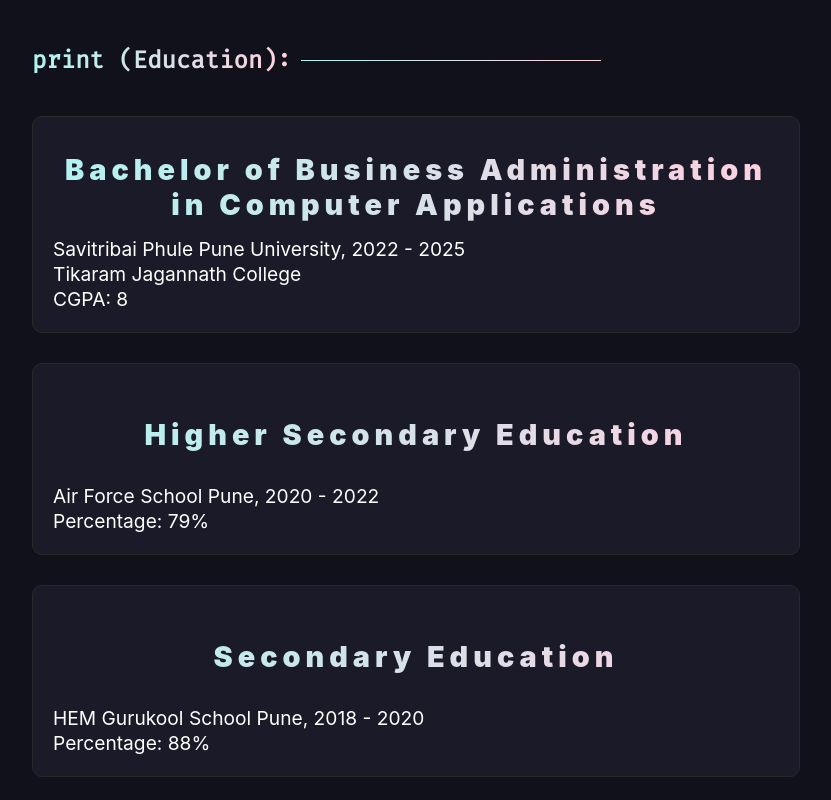
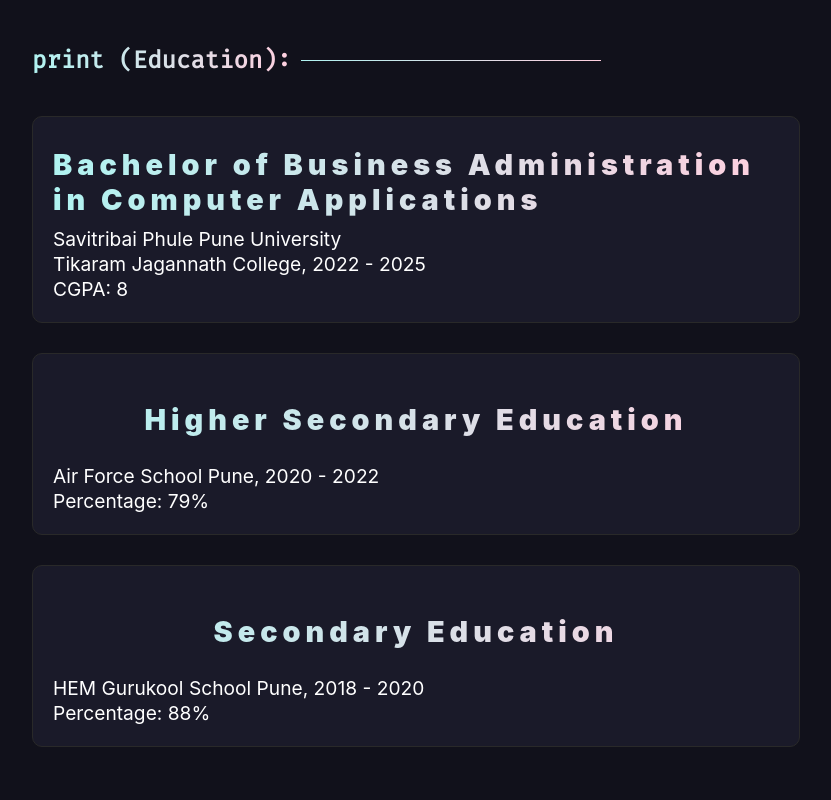
Before and after one commit to AmandeepSingh-Saluja/CodeWithSingh-Py, a plain HTML site: page index.html in a window 1280 px wide. Shown: the part 1680-2480 px from the top of the page, without its empty margins (224-1055 px from the left). Drawn offline with nearby package versions, Linux system fonts and the light colour scheme; files whose address does not match are found by name; a web font is replaced by a local one.

Commit message:
adding css for heading

```diff
--- a/index.html
+++ b/index.html
@@ -199,6 +199,7 @@
             <p class="jello">d</p>
             <p class="jello">e</p>
             <p class="jello">v</p>
+            <p class="jello">.</p>
           </div>
         </article>
         <p id="info-para" data-aos="fade-up" data-aos-delay="600">
@@ -296,8 +297,8 @@
         <div class="education-info">
           <div class="education-item">
             <h3 class="frontend-dev-heading">Bachelor of Business Administration in Computer Applications</h3>
-            <p>Savitribai Phule Pune University, 2022 - 2025</p>
-            <p>Tikaram Jagannath College</p>
+            <p>Savitribai Phule Pune University</p>
+            <p>Tikaram Jagannath College, 2022 - 2025</p>
             <p>CGPA: 8</p>
           </div>
 
--- a/s.css
+++ b/s.css
@@ -998,13 +998,13 @@
 }
 .frontend-dev-heading{
     width: 100%;
-    text-align: center;
+    text-align: left;
     display: flex;
     justify-content: center;
     align-items: center;
     font-size: 3rem;
     font-weight: 900;
-    height: 100px;
+    height: 90px;
     letter-spacing: 5px;
     background-image: -webkit-gradient(linear,left top,right top,var(--static-heading-gradient-blue),var(--static-heading-gradient-pink));
     background-image: -webkit-linear-gradient(left,var(--static-heading-gradient-blue),var(--static-heading-gradient-pink));
```
